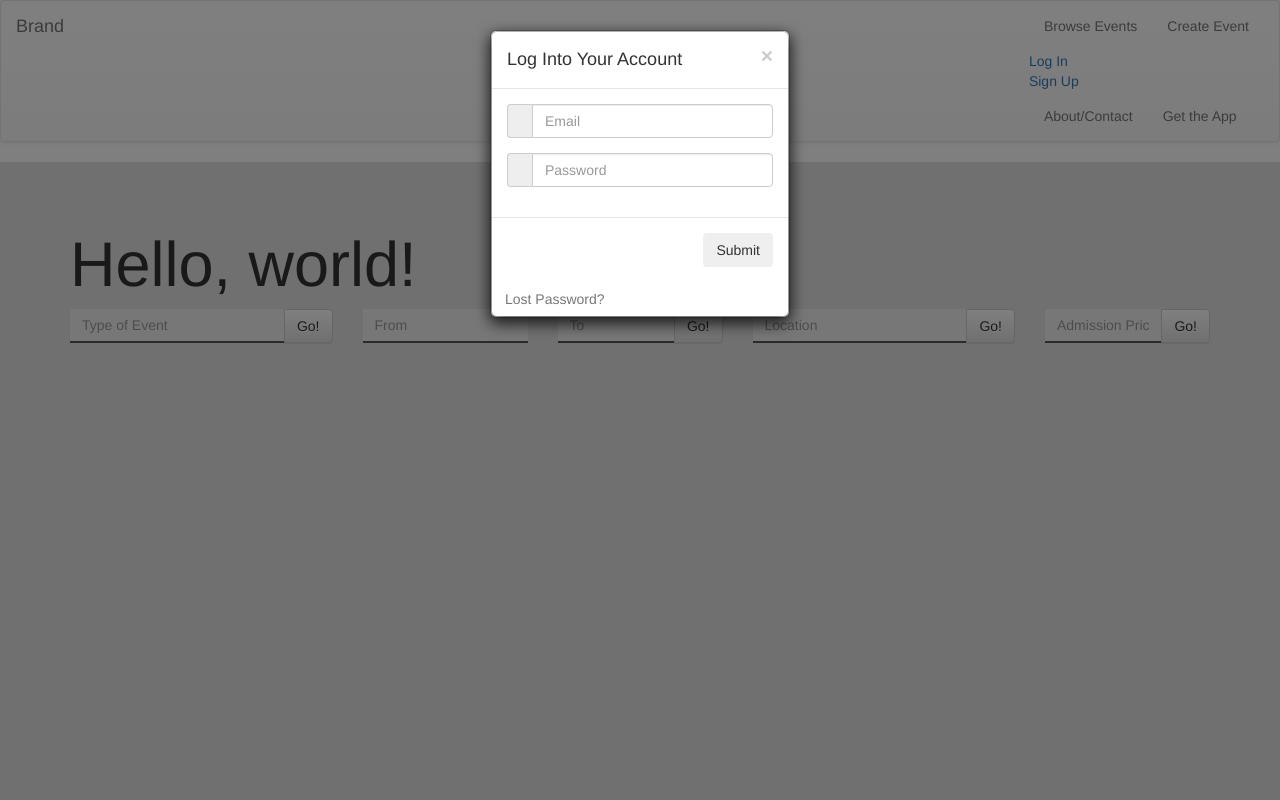
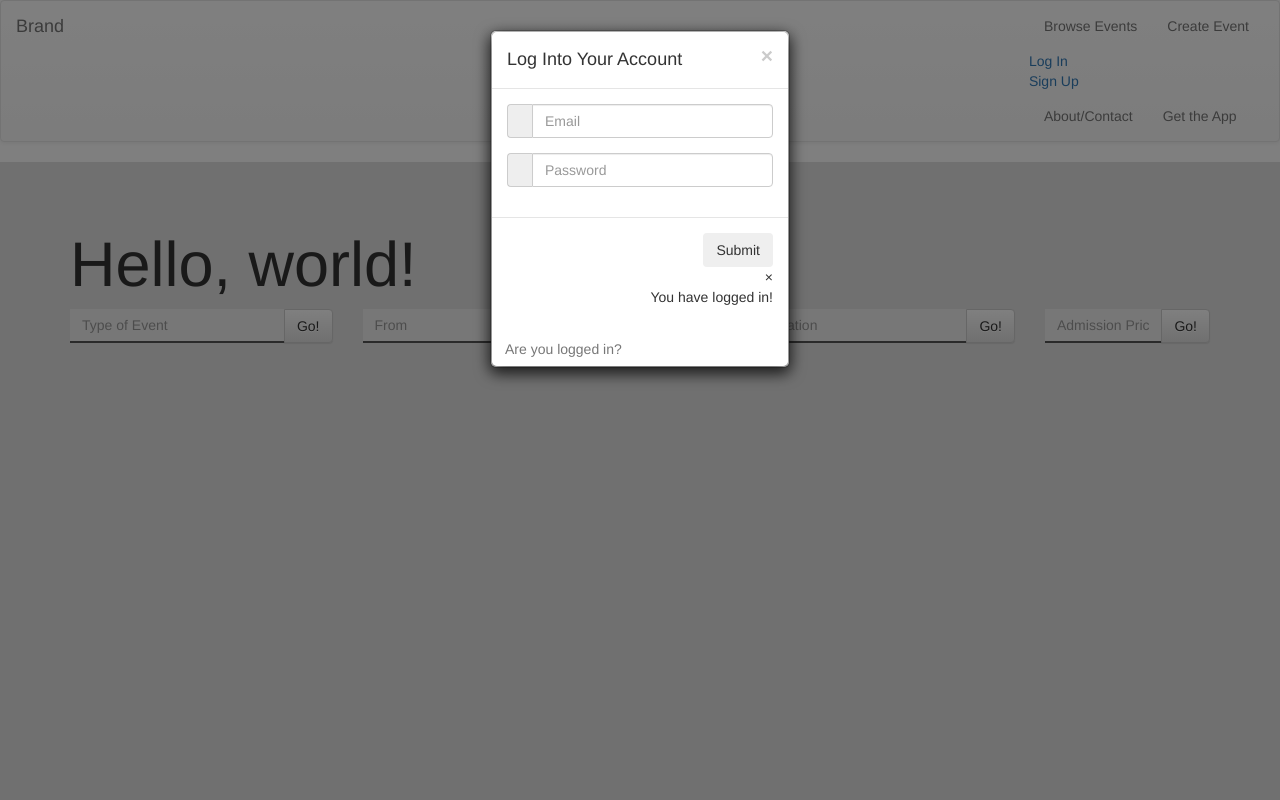
Before and after one commit to vtttn/new_event_api, a website: page public/index.html in a window 1280 px wide. Both pictures are taken after a click on the link "Log In". Shown: the top 800 px of the page. Drawn offline with nearby package versions, Linux system fonts and the light colour scheme.

Commit message:
popup added in login form

```diff
--- a/public/index.html
+++ b/public/index.html
@@ -59,7 +59,7 @@
 				<li><a href="#">Browse Events</a></li>
 				<li><a href="#">Create Event</a></li>
 			<!-- start Login Popup -->
-			<form id="loginForm" action="">
+			<form id="loginForm" action="" >
 				<li><a id="modal1" href="#" data-toggle="modal" data-target="#bannerformmodal">Log In</a></li>
 					<div class="modal fade bannerformmodal" tabindex="-1" role="dialog" aria-labelledby="bannerformmodal" aria-hidden="true" id="bannerformmodal">
 					<div class="modal-dialog modal-sm">
@@ -87,9 +87,13 @@
 					        </div>
 					        <div class="modal-footer">
 					          <button id="loginButton" type="button" class="btn btn-blue">Submit</button>
+					          <div class="popup1">
+					          <span id="close">&times;</span>
+					          <p>You have logged in!</p>
+					          </div>
 					        </div>
 					        <div>
-					          <button id="lostPasswordBtn" type="button" class="btn btn-link">Lost Password?</button>
+					          <button id="lostPasswordBtn" type="button" class="btn btn-link">Are you logged in?</button>
 					        </div>
 					      </div>
 					    </div>
@@ -116,6 +120,12 @@
 					  });
 
 					  $('#loginForm').trigger("reset");
+
+					$(document).ready(function(){
+						$("#lostPasswordBtn").on('click', function(){
+							$(".popup1").fadeIn('slow');
+						});
+					});
 
 
 					});
```
